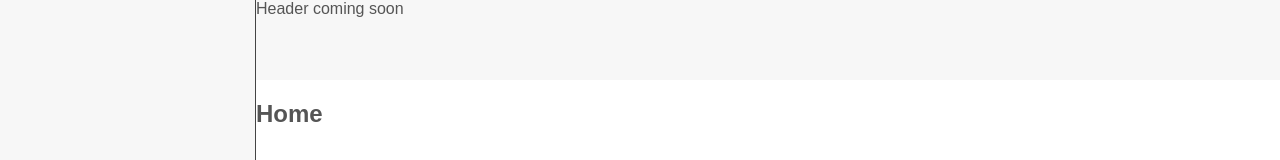
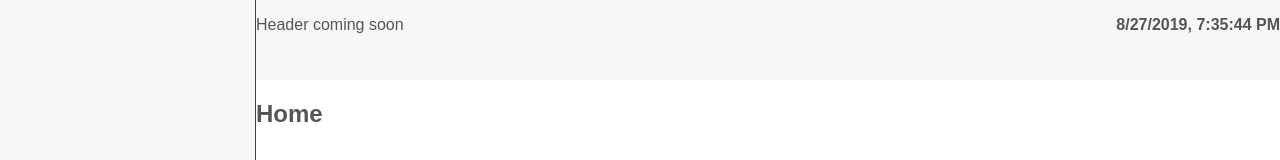
Before and after one commit to mmk-org/react-poc, a React (Create React App) app: page / in a window 1280 px wide. Shown: the top 160 px of the page. Built offline with nearby package versions, Linux system fonts and the light colour scheme.

Commit message:
Add running clock to header

```diff
--- /dev/null
+++ b/src/components/MyClock.js
@@ -0,0 +1,42 @@
+import React from 'react';
+
+class MyClock extends React.Component {
+
+    constructor(props) {
+        super(props);
+
+        this.state = {
+            time: new Date().toLocaleString()
+        };
+    }
+
+    componentDidMount() {
+        // setup interval function to update time every second
+        // If you don't use something in render(), it shouldn't be in the state. Hence used this here
+        this.intervalID = setInterval(
+            () => this.tick(),
+            1000
+        );
+    }
+
+    tick() {
+        this.setState({
+            time: new Date().toLocaleString()
+        });
+    }
+
+    componentWillUnmount() {
+        // clear interval function when component is unmounted to clean memory
+        clearInterval(this.intervalID);
+    }
+
+    render() {
+        return (
+            <p className="my-clock">
+                {this.state.time}
+            </p>
+        );
+    }
+}
+
+export default MyClock;
--- a/src/components/MyHeader.js
+++ b/src/components/MyHeader.js
@@ -1,10 +1,18 @@
 import React from 'react';
+import MyClock from './MyClock';
+
+let time = new Date().toLocaleString();
 
 class MyHeader extends React.Component {
 
     render() {
         return(
-           <div className="header">Header coming soon</div>
+           <div className="header">
+               <div>
+                <p className="sub-header">Header coming soon</p>
+                <MyClock />
+               </div>
+            </div>
         );
     }
 }
--- a/src/index.css
+++ b/src/index.css
@@ -97,3 +97,12 @@ ul {
     padding: 5px 15px;
     left: 0;
 } */
+
+.my-clock {
+  float: right;
+  font-weight: bold;
+}
+
+.sub-header {
+  float: left;
+}
```
